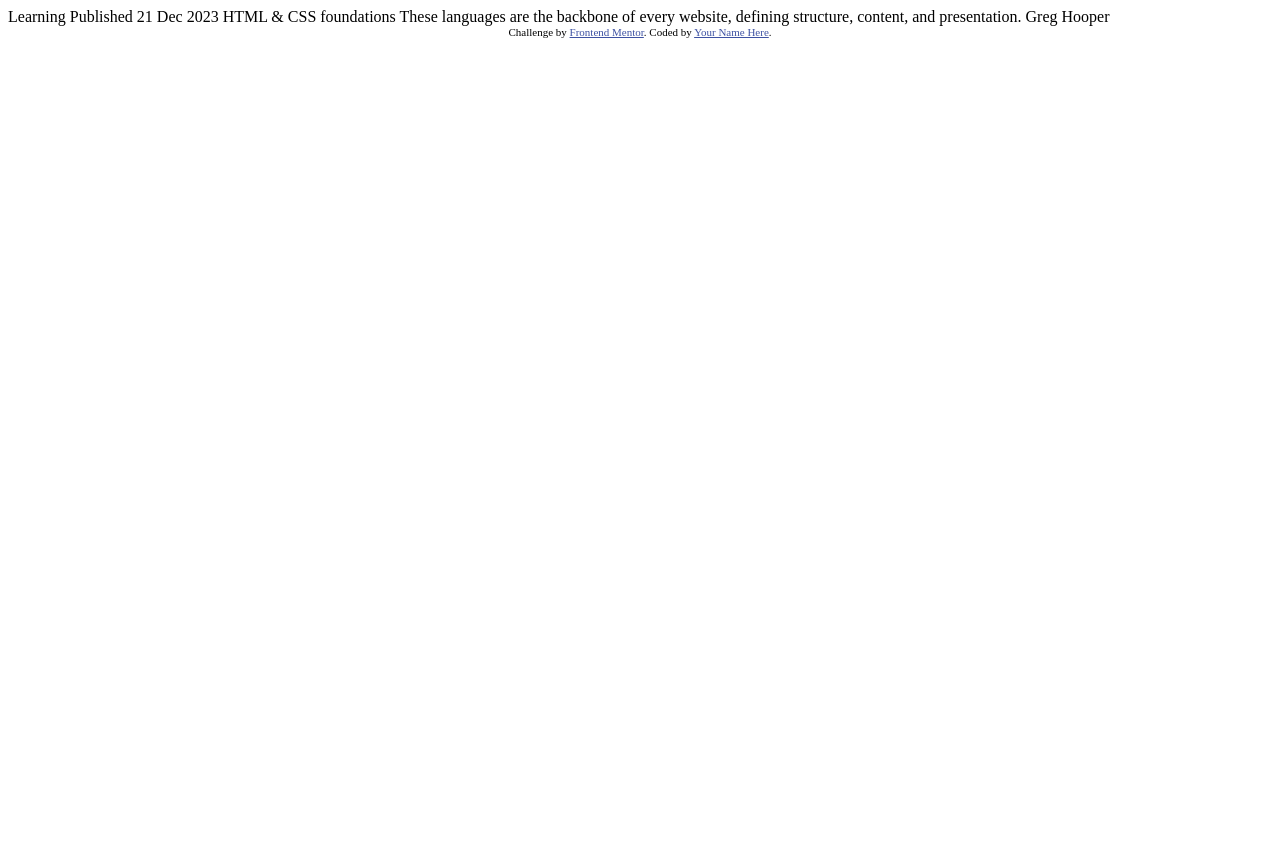
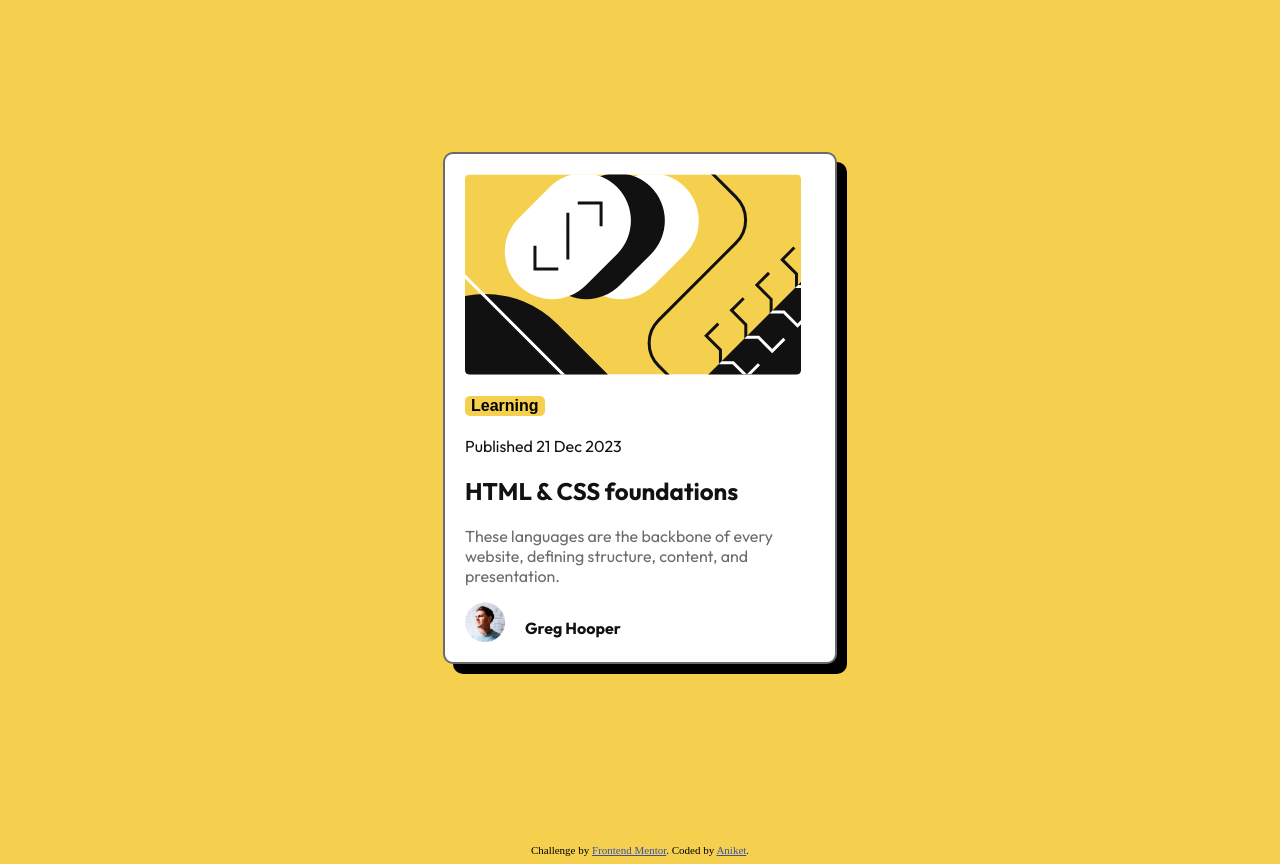
Before and after one commit to Aniket365-Tech/blog-preview-card-main, a plain HTML site: page index.html in a window 1280 px wide. Before the commit the page ends 800 px from the top, so only its background shows below. Drawn offline with Linux system fonts and the light colour scheme.

Commit message:
second-commit

```diff
--- a/index.html
+++ b/index.html
@@ -7,28 +7,102 @@
   <link rel="icon" type="image/png" sizes="32x32" href="./assets/images/favicon-32x32.png">
 
   <title>Frontend Mentor | Blog preview card</title>
+  <link rel="preconnect" href="https://fonts.googleapis.com">
+  <link rel="preconnect" href="https://fonts.gstatic.com" crossorigin>
+  <link href="https://fonts.googleapis.com/css2?family=Figtree:ital,wght@0,300..900;1,300..900&family=Outfit:wght@100..900&display=swap" rel="stylesheet">
+
+
 
   <!-- Feel free to remove these styles or customise in your own stylesheet 👍 -->
   <style>
     .attribution { font-size: 11px; text-align: center; }
     .attribution a { color: hsl(228, 45%, 44%); }
+    body{
+      background-color: hsl(47, 88%, 63%);
+    }
+    .main-container{
+      display: flex;
+      min-width: 375px;
+      height: 100vh;
+      align-items: center;
+      justify-content: center;
+      margin: 0px;
+      padding: 0px;
+
+
+    }
+    .card{
+      width: 350px;
+      height: 500px;
+      border: 2px solid;
+      background-color: hsl(0, 0%, 100%);
+      padding: 20px;
+      border-radius: 10px;
+      font-size: 16px;
+      color:hsl(0, 0%, 42%) ;
+      box-shadow: 10px 10px black;
+      border-radius: 10px;
+      height: fit-content;
+      font-family: "Outfit", sans-serif;
+    }
+    img{
+      border-radius: 5px;
+    }
+
+    .avatar{
+      display: flex;
+      width: 300px;
+      height: 40px;
+      font-size: 16px;
+      gap: 20px;
+
+
+    }
+    .avatar img{
+      width: 40px;
+      float: left;
+    }
+    .avatar p{
+      font-weight: bold;
+      color: hsl(0, 0%, 7%);
+    }
+    button{
+      background-color: hsl(47, 88%, 63%);
+      font-weight: bold;
+      border-radius: 5px;
+      font-size: 16px;
+      border: none;
+    }
+    #span1{
+      font-weight: bold;
+      font-size: 24px;
+      color: hsl(0, 0%, 7%);
+
+    }
+    span{
+      color: hsl(0, 0%, 7%);;
+    }
   </style>
 </head>
 <body>
 
-  Learning
+  <div class="main-container">
+    <div class="card">
+      <img src="./assets/images/illustration-article.svg" alt="aticle">
+      <p><button type="button" value="learnig"> Learning </button><br><br>
+        <span>Published 21 Dec 2023 </span><br><br>
 
-  Published 21 Dec 2023
-
-  HTML & CSS foundations
-
-  These languages are the backbone of every website, defining structure, content, and presentation.
-
-  Greg Hooper
+        <span id="span1">HTML & CSS foundations</span><br><br>
+        These languages are the backbone of every website, defining structure, content, and presentation.</p>
+      <div class="avatar">
+        <img src="./assets/images/image-avatar.webp" alt="image-avatar"><p>Greg Hooper</p>
+      </div>
+    </div>
+  </div> <br><br>
 
   <div class="attribution">
     Challenge by <a href="https://www.frontendmentor.io?ref=challenge" target="_blank">Frontend Mentor</a>.
-    Coded by <a href="#">Your Name Here</a>.
+    Coded by <a href="#">Aniket</a>.
   </div>
 </body>
 </html>
```
